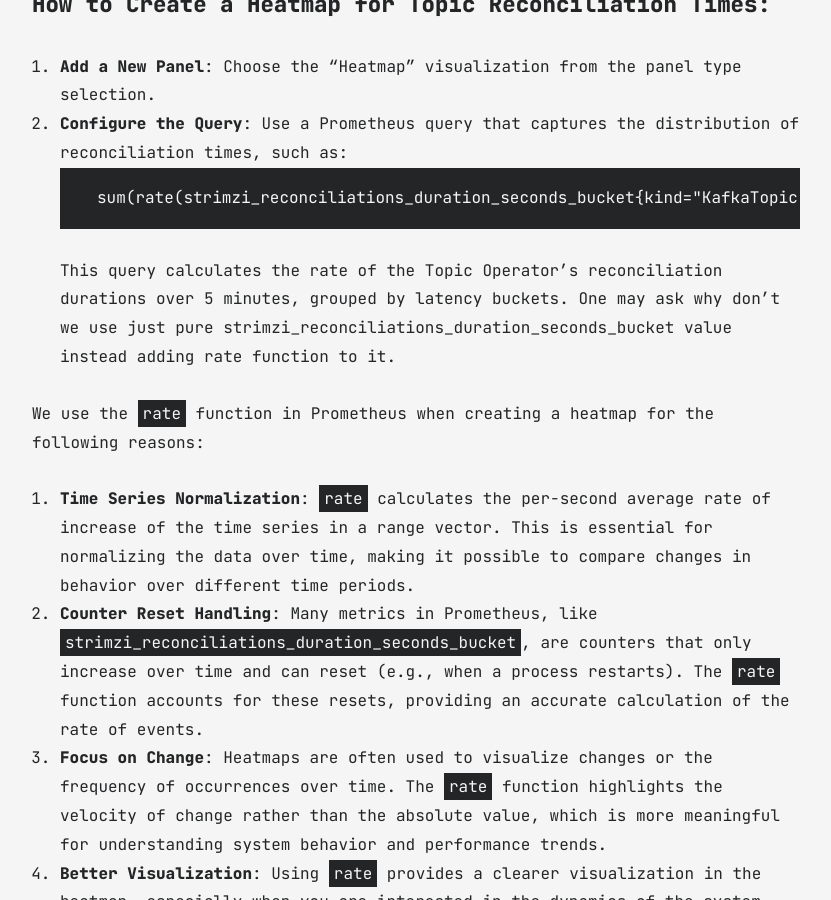
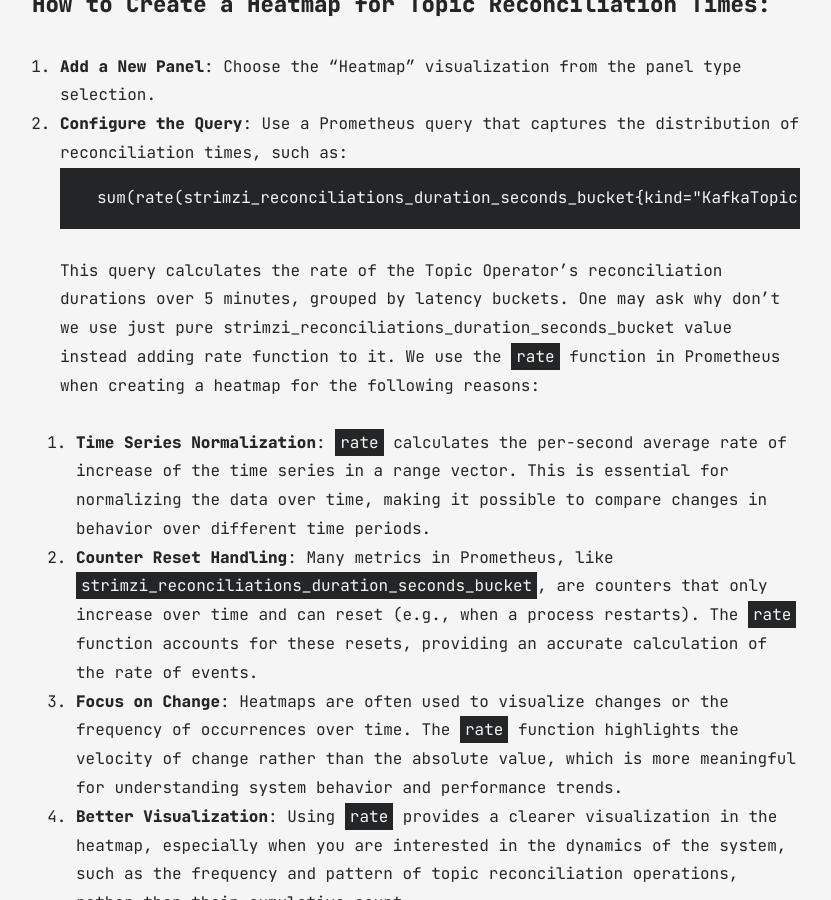
Before and after one commit to see-quick/see-quick.github.io, a Jekyll site: the page built from all_collections/_posts/2024-02-25-practical-grafana-in-action-part2.md, in a window 1280 px wide and 900 px high, scrolled down 4860 px. Shown: the whole window, without its empty margins (224-1055 px from the left). Built offline with Jekyll 4.4.1, drawn with Linux system fonts in a browser that asks for light colours; some of the changed lines change nothing that is shown; some of the changed text lies outside the part shown.

Commit message:
formating
Signed-off-by: see-quick <maros.orsak159@gmail.com>

````diff
--- a/all_collections/_posts/2024-02-25-practical-grafana-in-action-part2.md
+++ b/all_collections/_posts/2024-02-25-practical-grafana-in-action-part2.md
@@ -72,13 +72,11 @@ Heatmaps are excellent for visualizing the distribution of metrics over a range
    ```
    This query calculates the rate of the Topic Operator's reconciliation durations over 5 minutes, grouped by latency buckets.
    One may ask why don't we use just pure strimzi_reconciliations_duration_seconds_bucket value instead adding rate function to it.
-
 We use the `rate` function in Prometheus when creating a heatmap for the following reasons:
-
-1. **Time Series Normalization**: `rate` calculates the per-second average rate of increase of the time series in a range vector. This is essential for normalizing the data over time, making it possible to compare changes in behavior over different time periods.
-2. **Counter Reset Handling**: Many metrics in Prometheus, like `strimzi_reconciliations_duration_seconds_bucket`, are counters that only increase over time and can reset (e.g., when a process restarts). The `rate` function accounts for these resets, providing an accurate calculation of the rate of events.
-3. **Focus on Change**: Heatmaps are often used to visualize changes or the frequency of occurrences over time. The `rate` function highlights the velocity of change rather than the absolute value, which is more meaningful for understanding system behavior and performance trends.
-4. **Better Visualization**: Using `rate` provides a clearer visualization in the heatmap, especially when you are interested in the dynamics of the system, such as the frequency and pattern of topic reconciliation operations, rather than their cumulative count.
+   1. **Time Series Normalization**: `rate` calculates the per-second average rate of increase of the time series in a range vector. This is essential for normalizing the data over time, making it possible to compare changes in behavior over different time periods.
+   2. **Counter Reset Handling**: Many metrics in Prometheus, like `strimzi_reconciliations_duration_seconds_bucket`, are counters that only increase over time and can reset (e.g., when a process restarts). The `rate` function accounts for these resets, providing an accurate calculation of the rate of events.
+   3. **Focus on Change**: Heatmaps are often used to visualize changes or the frequency of occurrences over time. The `rate` function highlights the velocity of change rather than the absolute value, which is more meaningful for understanding system behavior and performance trends.
+   4. **Better Visualization**: Using `rate` provides a clearer visualization in the heatmap, especially when you are interested in the dynamics of the system, such as the frequency and pattern of topic reconciliation operations, rather than their cumulative count.
 
 By using `rate`, we can create a heatmap that more accurately represents the temporal dynamics of Kafka topic reconciliations, which can be crucial for performance tuning and anomaly detection.
 
@@ -110,8 +108,6 @@ any periods of time when performance deviates from the norm, which might warrant
 
 Incorporating a heatmap into your Grafana dashboard adds a layer of depth to your monitoring,
 allowing for a more nuanced understanding of your Kafka environment.
-
-### Step 4: Assembling a Comprehensive Dashboard
 
 ### Step 4: Assembling a Comprehensive Dashboard
 
````
